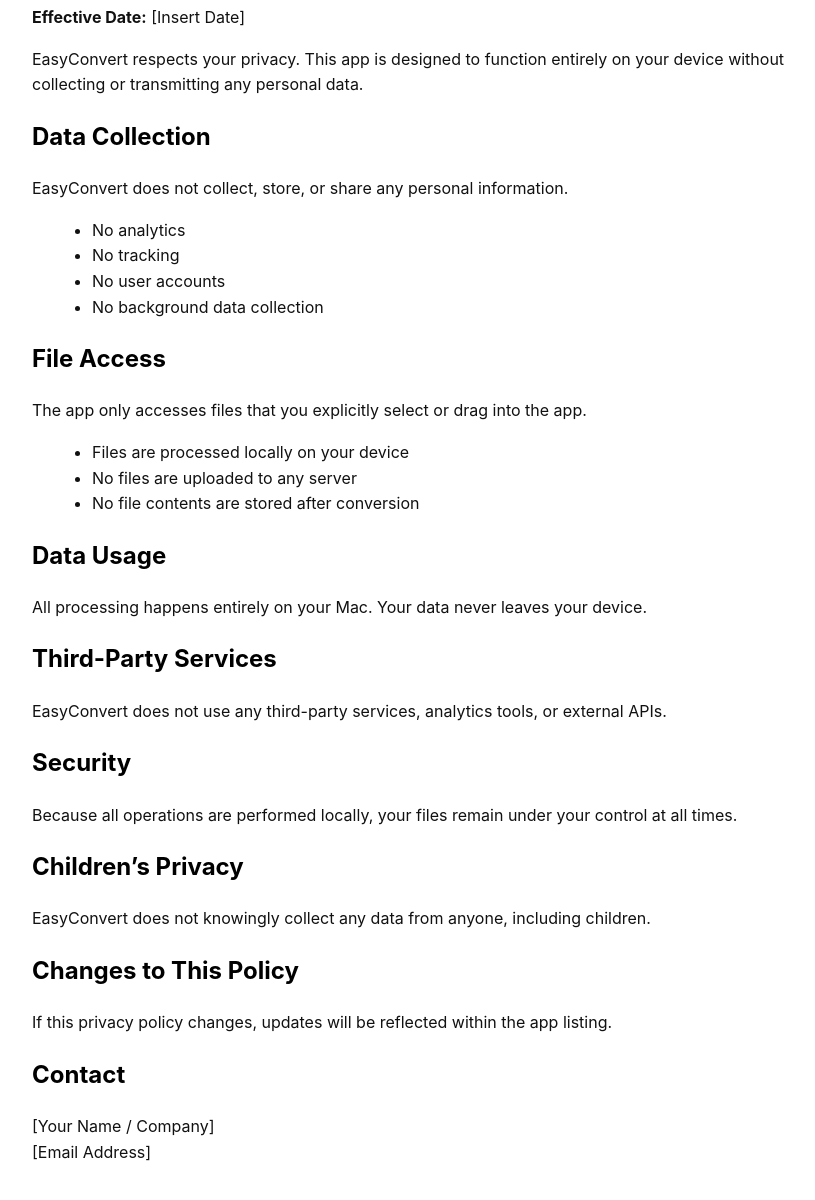
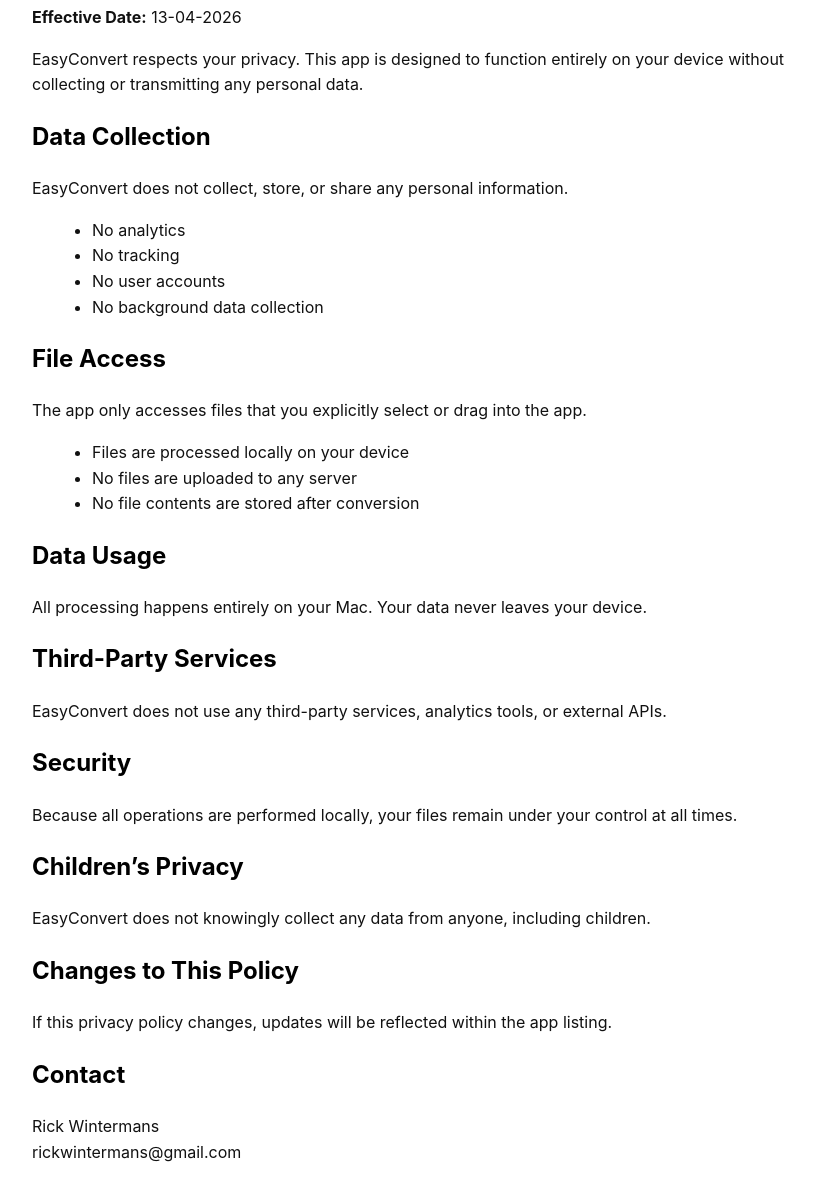
Before and after one commit to Rickjeh/EasyConvert, a plain HTML site: page index.html in a window 1280 px wide. Shown: the part 94-1294 px from the top of the page, without its empty margins (208-1023 px from the left). Drawn offline with Linux system fonts and the light colour scheme.

Commit message:
Contact/date update

```diff
--- a/index.html
+++ b/index.html
@@ -34,7 +34,7 @@
 </head>
 <body>
   <h1>Privacy Policy</h1>
-  <p><strong>Effective Date:</strong> [Insert Date]</p>
+  <p><strong>Effective Date:</strong> 13-04-2026</p>
 
   <p>EasyConvert respects your privacy. This app is designed to function entirely on your device without collecting or transmitting any personal data.</p>
 
@@ -72,8 +72,8 @@
 
   <h2>Contact</h2>
   <p>
-    [Your Name / Company]<br>
-    [Email Address]
+    Rick Wintermans<br>
+    rickwintermans@gmail.com
   </p>
 </body>
 </html>
```
